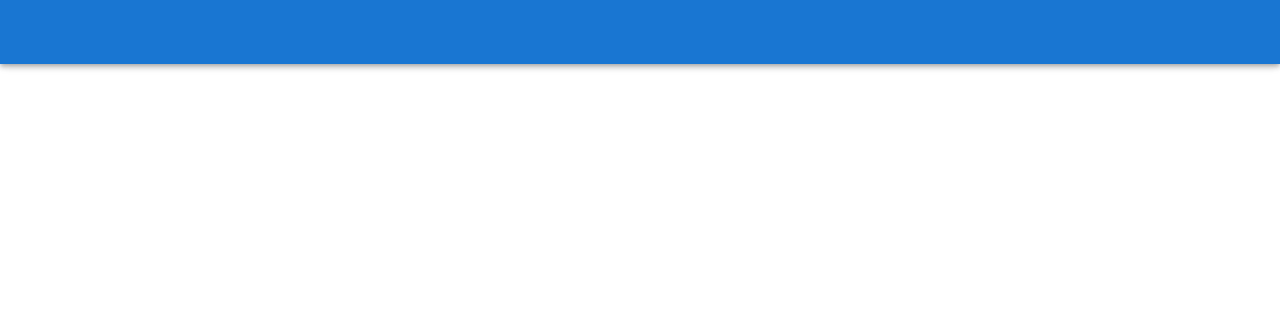
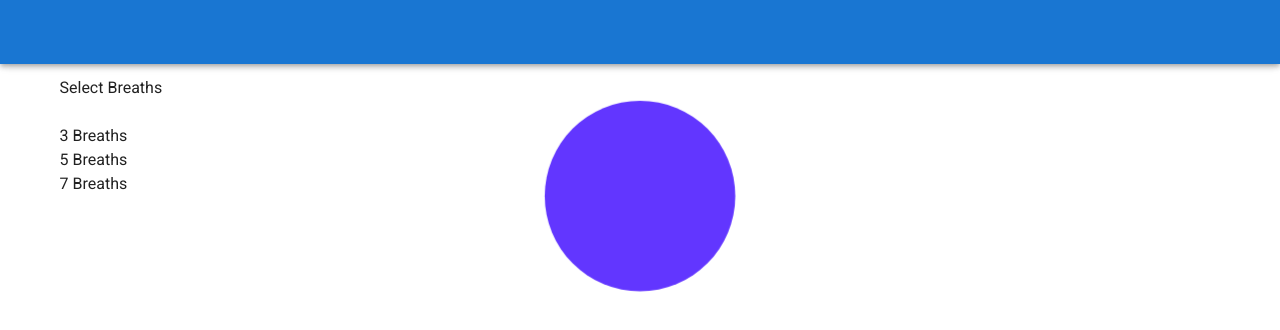
Before and after one commit to raulharo/Tech-Elevator-Final-Capstone, a Vue app in the folder final-capstone/capstone/vue/: page /breathe in a window 1280 px wide. Shown: the top 330 px of the page. Built offline with nearby package versions, Linux system fonts and the light colour scheme.

Commit message:
updating

```diff
--- /dev/null
+++ b/final-capstone/capstone/vue/src/components/BreathworkRing.vue
@@ -0,0 +1,32 @@
+<template>
+  <div class="container">
+      <div class="input">
+      <label >Select Breaths</label>
+      <select class="breath-input"></select>
+      <option value="3">3 Breaths</option>
+       <option value="3">5 Breaths</option>
+        <option value="3">7 Breaths</option>
+  </div>
+    <div class="circle-wrap">
+        <div class="circle-outline"></div>
+        <div class="circle-progress"></div>
+    </div>
+    <p class="breaths">Breaths Remaining: <span class="breaths-texts">3<span></p>
+    <p class="instructions">Are you ready to start breathing?</p>
+    <button class="start">Begin</button>
+  </div>
+</template>
+
+<script>
+export default {
+
+}
+</script>
+
+<style>
+.input {
+    display: flex;
+    flex-direction: column;
+    margin-bottom: 40;
+}
+</style>
--- a/final-capstone/capstone/vue/src/router/index.js
+++ b/final-capstone/capstone/vue/src/router/index.js
@@ -7,6 +7,7 @@ import Register from '../views/Register.vue'
 import store from '../store/index'
 import CreateProfile from '../views/CreateProfile.vue'
 import Admin from '../views/Admin.vue'
+import Breathe from '../views/Breathe.vue'
 
 Vue.use(Router)
 
@@ -70,6 +71,14 @@ const router = new Router({
       meta: {
         requiresAuth: false
       }
+    },
+    {
+      path: "/breathe",
+      name: "breath-work",
+      component: Breathe,
+      meta: {
+        requiresAuth: false
+      }
     }
   ]
 })
--- /dev/null
+++ b/final-capstone/capstone/vue/src/views/Breathe.vue
@@ -0,0 +1,105 @@
+<template>
+  <div class="container">
+      <div class="input">
+      <label >Select Breaths</label>
+      <select class="breath-input"></select>
+      <option value="3">3 Breaths</option>
+       <option value="3">5 Breaths</option>
+        <option value="3">7 Breaths</option>
+  </div>
+    <div class="circle-wrap">
+        <div class="circle-progress"></div>
+    </div>
+
+  </div>
+</template>
+
+<script>
+export default {
+
+}
+</script>
+
+<style>
+.input {
+    display: flex;
+    flex-direction: column;
+    justify-content: center;
+    margin-bottom: 40;
+}
+.circle-wrap{
+    display: flex;
+    flex-direction: column;
+  justify-content: center;
+  align-items: center;
+  position: relative;
+  margin-bottom: 40px;
+}
+
+.circle-progress {
+  width: 200px;
+  height: 200px;
+  position: absolute;
+  background-color: #6236ff;
+  border-radius: 50%;
+  transition: 6s ease all;
+  box-shadow: 0 10px 15px -3px rgba(0, 0, 0, 0.1), 0 4px 6px -2px rgba(0, 0, 0, 0.05);
+  transform: scale(2);
+  animation: pulse-black 6s infinite;
+}
+
+@keyframes pulse-black {
+    0% {
+		transform: scale(0.95);
+		box-shadow: 0 0 0 0 rgba(0, 0, 0, 0.7);
+	}
+
+	70% {
+		transform: scale(1);
+		box-shadow: 0 0 0 10px rgba(0, 0, 0, 0);
+	}
+
+	100% {
+		transform: scale(0.95);
+		box-shadow: 0 0 0 0 rgba(0, 0, 0, 0);
+	}
+}
+
+.circle-grow {
+  transform: scale(5.3);
+}
+
+.breaths {
+  text-align: center;
+  margin-bottom: 24px;
+  font-size: 24px;
+}
+
+.instructions {
+  text-align: center;
+  margin-bottom: 32px;
+}
+
+button {
+
+  padding: 8px 20px;
+  border-radius: 8px;
+  background-color: #421bd1;
+  color: #fff;
+  border: none;
+  cursor: pointer;
+  transition: 0.3s ease all;
+  box-shadow: 0 1px 3px 0 rgba(0, 0, 0, 0.1), 0 1px 2px 0 rgba(0, 0, 0, 0.06);
+}
+
+button:hover {
+  background-color: #f1f1f1;
+  color: #6236ff;
+}
+
+.button-inactive {
+  pointer-events: none;
+  background-color: #969696;
+}
+
+</style>
```
